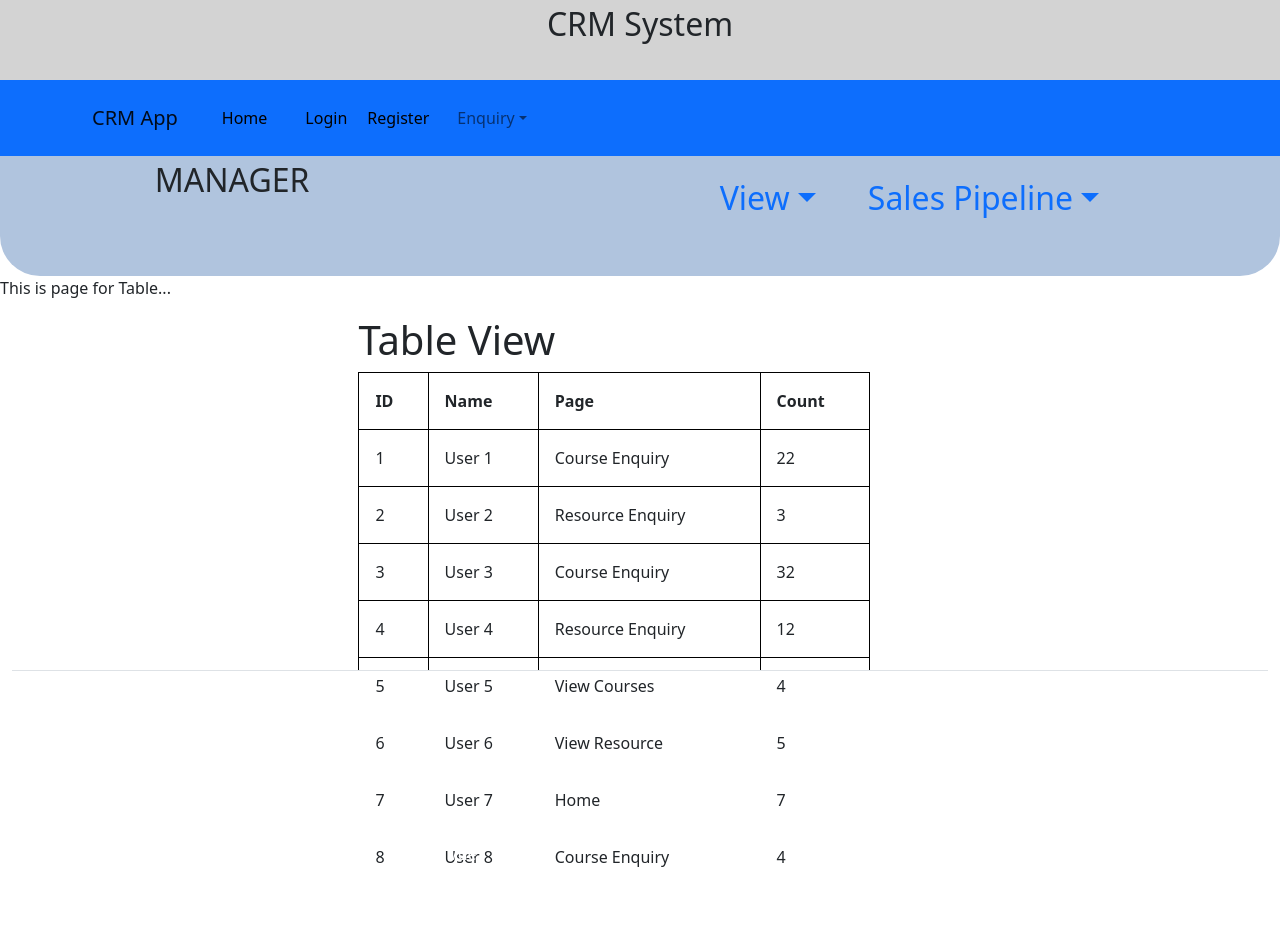
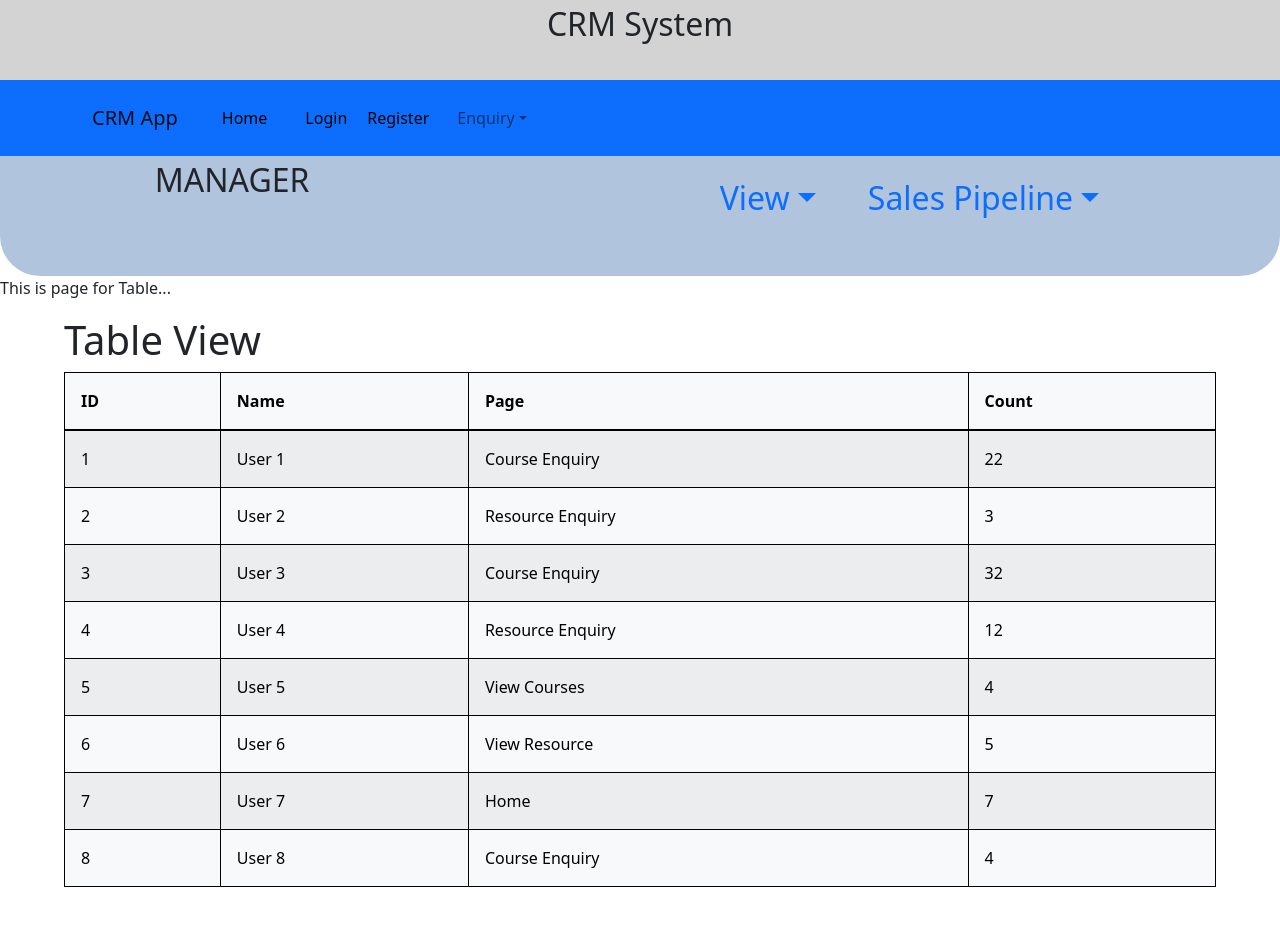
Before and after one commit to Faithinfotech-Training/Experion-Node-Team4, a React (Create React App) app: page /manager/view-table in a window 1280 px wide. Shown: the top 926 px of the page. After the commit the page ends 887 px from the top, so only its background shows below. Built offline with nearby package versions, Linux system fonts and the light colour scheme.

Commit message:
Table Basic Styled

```diff
--- a/src/Routers/Routers.js
+++ b/src/Routers/Routers.js
@@ -204,7 +204,7 @@ function Routers(props) {
         <Route path="/manager/view-table" element={<SitesVisitsTableView />} />
       </Routes>
       <br />
-      <Footer />
+      {/* <Footer /> */}
     </Router>
   );
 }
--- a/src/pages/Manager/Table/Table.css
+++ b/src/pages/Manager/Table/Table.css
@@ -1,7 +1,8 @@
 .tablebox{
     height: 40vh;
-    width: 40%;
-    margin-left: 28%;
+    /* width: 100%; */
+    margin-left: 5%;
+    margin-right: 5%;
     margin-bottom: 10px;
     border: 1px;
     border-color: black;
--- a/src/pages/Manager/Table/Table.js
+++ b/src/pages/Manager/Table/Table.js
@@ -1,9 +1,19 @@
 import React from "react";
 import { useTable } from "react-table";
 import styled from "styled-components";
+import "bootstrap/dist/css/bootstrap.css";
+
 import { useEffect, useState } from "react";
 import axios from "axios";
+
 import "./Table.css";
+
+<link
+  rel="stylesheet"
+  href="https://cdn.jsdelivr.net/npm/bootstrap@5.1.3/dist/css/bootstrap.min.css"
+  integrity="sha384-1BmE4kWBq78iYhFldvKuhfTAU6auU8tT94WrHftjDbrCEXSU1oBoqyl2QvZ6jIW3"
+  crossorigin="anonymous"
+/>;
 
 const Styles = styled.div`
   table {
@@ -42,7 +52,10 @@ function Table({ columns, data }) {
   // }, []);
   // Render Data Table UI
   return (
-    <table {...getTableProps()}>
+    <table
+      className="table table-bg-primary table-light table-hover table-striped table-bordered"
+      {...getTableProps()}
+    >
       <thead>
         {headerGroups.map((headerGroup) => (
           <tr {...headerGroup.getHeaderGroupProps()}>
--- a/src/pages/Manager/ViewCourseEnquiryDetails.js
+++ b/src/pages/Manager/ViewCourseEnquiryDetails.js
@@ -10,7 +10,7 @@ function ManagerViewCourseEnquiryDetails() {
   const { id } = useParams();
   useEffect(() => {
     axios
-      .get(`http://localhost:3009/Course-enquiries/${id}`)
+      .get(`http://localhost:3009/course-enquiries/${id}`)
       .then((response) => {
         console.log(response.data);
         setInputs(response.data);
```
